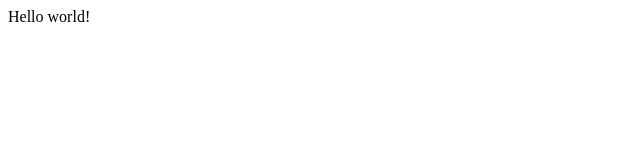
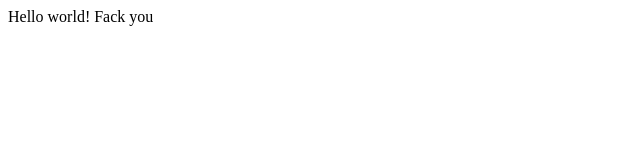
Before and after one commit to ValderGroup/test_rep, a plain HTML site: page index.html in a window 1280 px wide. Shown: the full height of the page, 0-640 px from the left. Drawn offline with Linux system fonts and the light colour scheme.

Commit message:
Изменил текст

```diff
--- a/index.html
+++ b/index.html
@@ -5,6 +5,6 @@
     <title>Cock</title>
 </head>
 <body>
-    Hello world!
+    Hello world! Fack you
 </body>
 </html>
```
